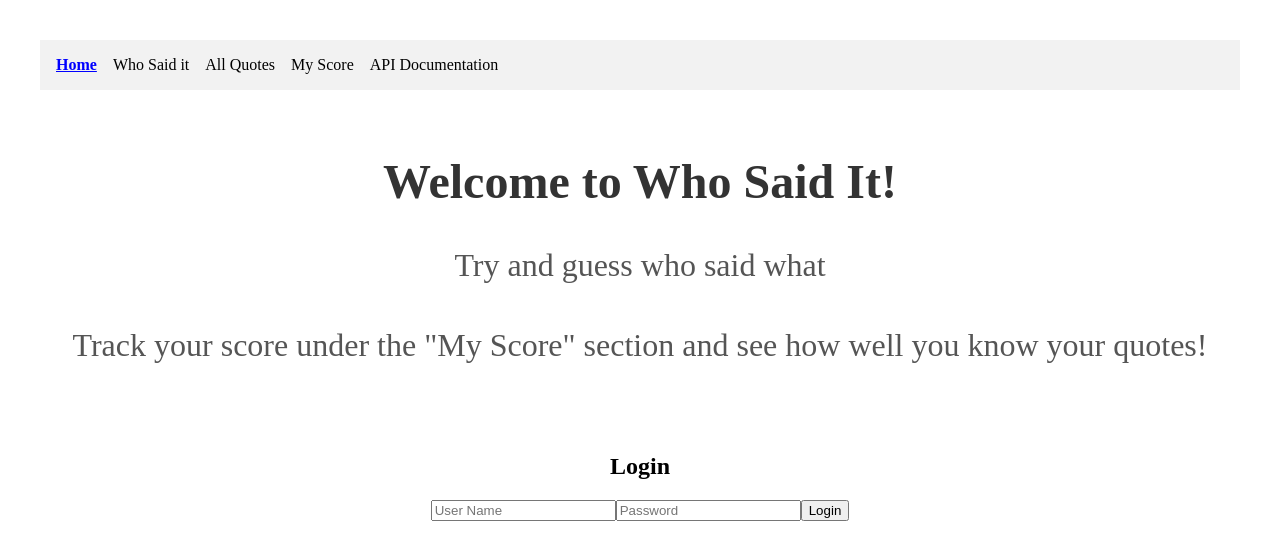
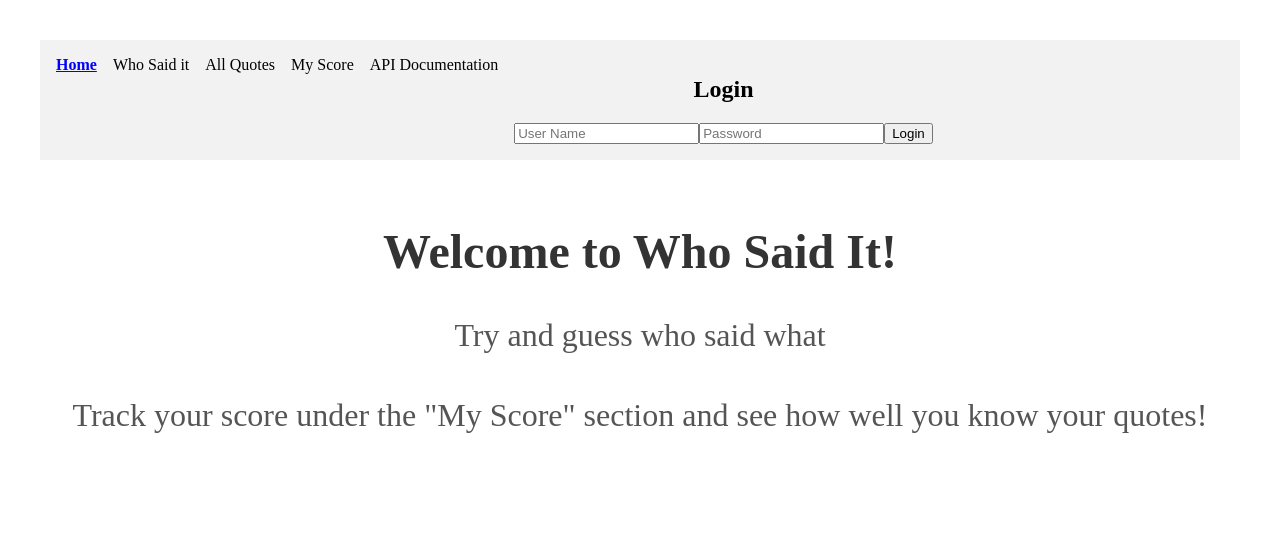
Before and after one commit to miaduedam/sp3-frontend, a React (Vite) app: page / in a window 1280 px wide. Shown: the top 560 px of the page. Built offline with nearby package versions, Linux system fonts and the light colour scheme.

Commit message:
final touches, moved login to header, still missing styling

```diff
--- a/src/App.jsx
+++ b/src/App.jsx
@@ -2,51 +2,43 @@ import Header from "./components/header/Header.jsx";
 import { Outlet } from "react-router-dom";
 import "./App.css";
 import { useState } from "react";
-import LogIn from "./components/security/LogIn.jsx"
 import facade from "./apiFacade.js";
-import LoggedIn from "./components/security/LoggedIn.jsx";
 
 function App() {
-
   const [loggedIn, setLoggedIn] = useState(false);
-  const [roles, setUserRoles] = useState('');
-  const [username, setUserName] = useState('');
+  const [roles, setUserRoles] = useState("");
+  const [username, setUserName] = useState("");
 
   const login = (user, pass) => {
-    facade.login(user,pass)
-    .then(() =>setLoggedIn(true));
-    const [username, roles] = facade.getUsernameAndRoles();
-    setUserRoles(roles);
-    setUserName(username);
+    facade.login(user, pass).then(() => {
+      setLoggedIn(true);
+      const [usern, rols] = facade.getUsernameAndRoles();
+      setUserName(usern);
+      setUserRoles(rols);
+    });
+  };
 
-  }
-
-   const logout = () => {
+  const logout = () => {
     setLoggedIn(false);
     facade.logout();
-  }
+  };
   const headers = [
     { title: "Home", url: "/" },
     { title: "Who Said it", url: "/WhoSaidIt" },
     { title: "All Quotes", url: "/AllQuotes" },
     { title: "My Score", url: "/MyScore" },
-    { title: "API Documentation", url: "/APIDocumentation" }
+    { title: "API Documentation", url: "/APIDocumentation" },
   ];
 
   return (
     <>
-      <Header headers={headers} />
+      <Header
+        headers={headers}
+        loggedIn={loggedIn}
+        login={login}
+        logout={logout}
+      />
       <Outlet />
-
-      <div>
-      {!loggedIn ? (<LogIn login={login} />) :
-        (<div>
-          <LoggedIn loggedIn={loggedIn} />
-          <button onClick={logout}>Logout</button>
-          <h2>Username: {username}</h2>
-          <p>{roles}</p>
-        </div>)}
-    </div>
     </>
   );
 }
--- a/src/apiFacade.js
+++ b/src/apiFacade.js
@@ -1,54 +1,55 @@
-const BASE_URL = "https://whosaidit.pigeonnest.dk/api/"
-const LOGIN_ENDPOINT = "auth/login"
+const BASE_URL = "https://whosaidit.pigeonnest.dk/api/";
+const LOGIN_ENDPOINT = "auth/login";
 
 function handleHttpErrors(res) {
   if (!res.ok) {
-  return Promise.reject({ status: res.status, fullError: res.json() })
+    return Promise.reject({ status: res.status, fullError: res.json() });
   }
-return res.json()
+  return res.json();
 }
 
-/* Insert utility-methods from later steps
-here (REMEMBER to uncomment in the returned
-object when you do)*/
-
 const setToken = (token) => {
-    localStorage.setItem('jwtToken', token)
-  }
+  localStorage.setItem("jwtToken", token);
+};
 const getToken = () => {
-  return localStorage.getItem('jwtToken')
-}
+  return localStorage.getItem("jwtToken");
+};
 const loggedIn = () => {
   const loggedIn = getToken() != null;
   return loggedIn;
-}
+};
 const logout = () => {
   localStorage.removeItem("jwtToken");
-}
+};
 
 const login = (user, password) => {
-    const options = makeOptions("POST", false, {username: user, password: password });
+  const options = makeOptions("POST", false, {
+    username: user,
+    password: password,
+  });
   return fetch(BASE_URL + LOGIN_ENDPOINT, options)
     .then(handleHttpErrors)
-    .then(res => {setToken(res.token) })
-    .catch(err => {console.log(err)})
- }
+    .then((res) => {
+      setToken(res.token);
+    })
+    .catch((err) => {
+      console.log(err);
+    });
+};
 
 const fetchData = (endpoint, method) => {
-    const optionObject = makeOptions(method, true)
-    return fetch(BASE_URL + endpoint, optionObject)
-    .then(res => res.json())
+  const optionObject = makeOptions(method, true);
+  return fetch(BASE_URL + endpoint, optionObject).then((res) => res.json());
+};
 
- }
-
-const makeOptions= (method,addToken,body) =>{
+const makeOptions = (method, addToken, body) => {
   var opts = {
     method: method,
     headers: {
       "Content-type": "application/json",
-      'Accept': 'application/json',
-    }
-  }
+      Accept: "application/json",
+    },
+  };
   if (addToken && loggedIn()) {
     opts.headers["Authorization"] = `Bearer ${getToken()}`;
   }
@@ -56,24 +57,23 @@ const makeOptions= (method,addToken,body) =>{
     opts.body = JSON.stringify(body);
   }
   return opts;
-}
+};
 
 const getUsernameAndRoles = () => {
-        const token = getToken()
+  const token = getToken();
   if (token != null) {
-            const payloadBase64 = getToken().split('.')[1]
-            const decodedClaims = JSON.parse(window.atob(payloadBase64))
-            const roles = decodedClaims.roles
-            const username = decodedClaims.username
-            return [username, roles]
-        } else return ""
-    }
+    const payloadBase64 = getToken().split(".")[1];
+    const decodedClaims = JSON.parse(window.atob(payloadBase64));
+    const roles = decodedClaims.roles;
+    const username = decodedClaims.username;
+    return [username, roles];
+  } else return "";
+};
 
 const hasUserAccess = (neededRole, loggedIn) => {
-        const roles = getUsernameAndRoles()[1].split(',')
-        return loggedIn && roles.includes(neededRole)
-    }
-
+  const roles = getUsernameAndRoles()[1].split(",");
+  return loggedIn && roles.includes(neededRole);
+};
 
 const facade = {
   makeOptions,
@@ -84,7 +84,7 @@ const facade = {
   loggedIn,
   login,
   logout,
-    fetchData
-}
+  fetchData,
+};
 
 export default facade;
--- a/src/components/header/Header.jsx
+++ b/src/components/header/Header.jsx
@@ -1,7 +1,8 @@
 import { NavLink } from "react-router-dom";
 import styles from "./Header.module.css";
+import LogIn from "../security/LogIn";
 
-const Header = ({ headers }) => {
+const Header = ({ headers, loggedIn, login, logout }) => {
   return (
     <header className={styles.header}>
       <nav className={styles.nav}>
@@ -12,12 +13,19 @@ const Header = ({ headers }) => {
             className={({ isActive }) =>
               isActive ? styles.activeLink : styles.link
             }
-
           >
             {header.title}
-
           </NavLink>
         ))}
+
+        {/* HØJRE SIDE: login / logout */}
+        <div className={styles.auth}>
+          {!loggedIn ? (
+            <LogIn login={login} />
+          ) : (
+            <button onClick={logout}>Logout</button>
+          )}
+        </div>
       </nav>
     </header>
   );
--- a/src/components/security/LogIn.jsx
+++ b/src/components/security/LogIn.jsx
@@ -1,4 +1,4 @@
-import { useState, useEffect } from "react"
+import { useState } from "react";
 
 function LogIn({ login }) {
   const init = { username: "", password: "" };
@@ -7,20 +7,33 @@ function LogIn({ login }) {
   const performLogin = (evt) => {
     evt.preventDefault();
     login(loginCredentials.username, loginCredentials.password);
-  }
+  };
   const onChange = (evt) => {
-    setLoginCredentials({ ...loginCredentials,[evt.target.id]: evt.target.value })
-  }
+    setLoginCredentials({
+      ...loginCredentials,
+      [evt.target.id]: evt.target.value,
+    });
+  };
 
   return (
     <div>
       <h2>Login</h2>
       <form onSubmit={performLogin}>
-        <input placeholder="User Name" id="username" onChange={onChange} value={loginCredentials.username} />
-        <input placeholder="Password" id="password" onChange={onChange} value={loginCredentials.password} />
+        <input
+          placeholder="User Name"
+          id="username"
+          onChange={onChange}
+          value={loginCredentials.username}
+        />
+        <input
+          placeholder="Password"
+          id="password"
+          onChange={onChange}
+          value={loginCredentials.password}
+        />
         <button type="submit">Login</button>
       </form>
     </div>
-  )
+  );
 }
-export default LogIn
+export default LogIn;
--- a/src/pages/AllQuotes/AllQuotes.jsx
+++ b/src/pages/AllQuotes/AllQuotes.jsx
@@ -7,17 +7,20 @@ export default function AllQuotes() {
   const [error, setError] = useState("");
 
   useEffect(() => {
-    //check if loggedin
-    if(!facade.loggedIn()) return
-    // Fetch quotes from an API
-    facade.fetchData("quotes")
+    //Only fetch if the user is logged in
+    if (!facade.loggedIn()) return;
+    //Fetch all qoutes from backend
+    facade
+      .fetchData("quotes")
       .then((data) => {
         console.log("Data from api: ", data);
+        //Save the received quotes in state
         setQuotes(data);
         setLoading(false);
       })
 
       .catch((err) => {
+        //Handle errors from the request
         console.error(err);
         setError("Could not load quotes");
         setLoading(false);
--- a/src/pages/AllQuotes/AllQuotes.module.css
+++ b/src/pages/AllQuotes/AllQuotes.module.css
@@ -37,12 +37,12 @@
   transition: transform 0.15s ease;
 }
 
-/* Hover = lille pop */
+/* Hover = little pop */
 .card:hover {
   transform: translateY(-10px);
 }
 
-/* Quote tekst */
+/* Quote text */
 .quote {
   margin-bottom: 1rem;
   line-height: 1.5;
```
Also changed, not shown: src/components/security/LoggedIn.jsx (+13 -10 lines). Lines whose indentation alone changed are shown as unchanged.
